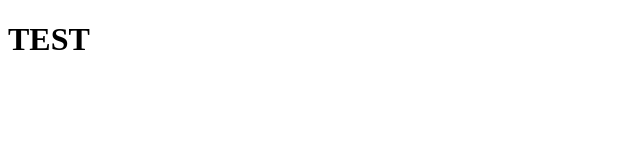
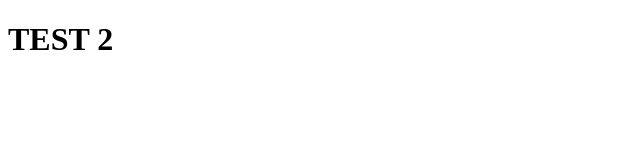
Before and after one commit to vikeshrana/docker, a plain HTML site: page index.html in a window 1280 px wide. Shown: the full height of the page, 0-640 px from the left. Drawn offline with Linux system fonts and the light colour scheme.

Commit message:
test updated

```diff
--- a/index.html
+++ b/index.html
@@ -7,6 +7,6 @@
     <title>Document</title>
   </head>
   <body>
-    <h1>TEST</h1>
+    <h1>TEST 2</h1>
   </body>
 </html>
```
